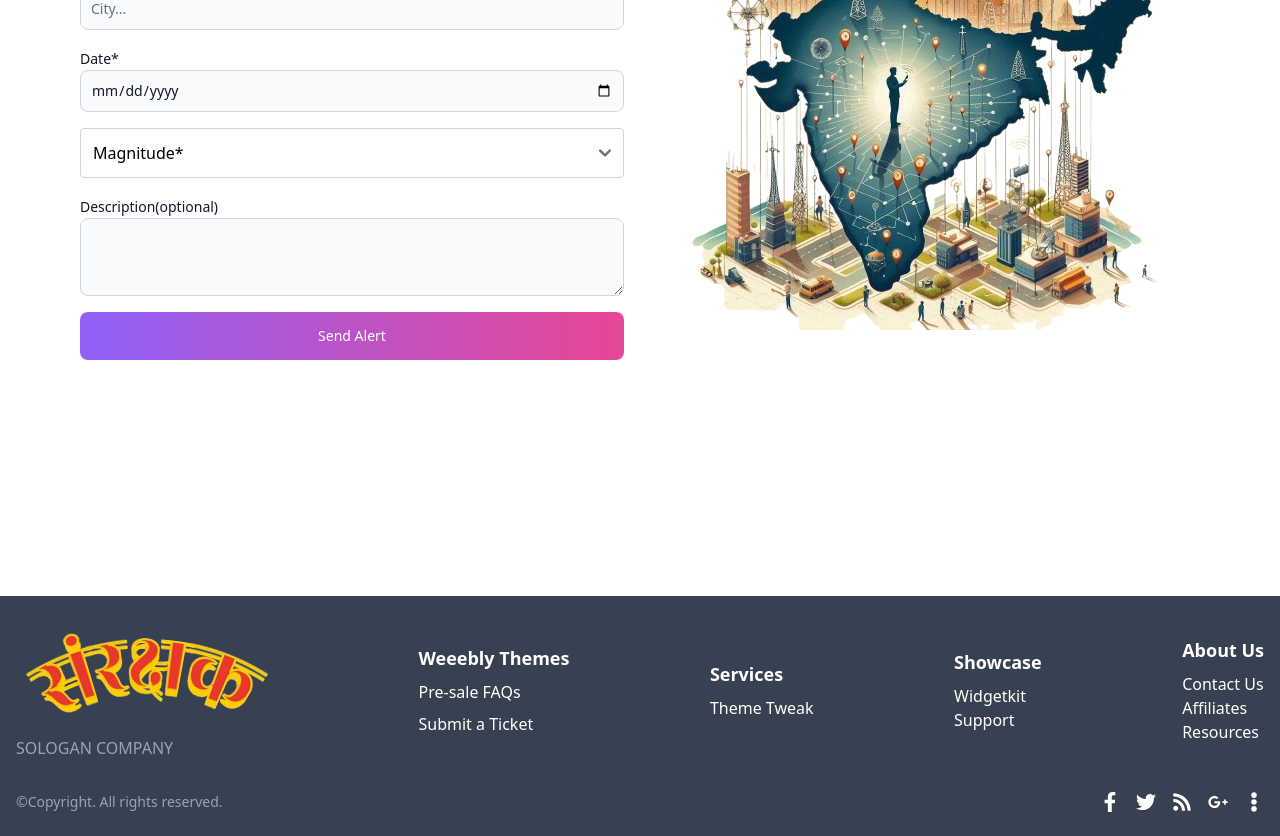
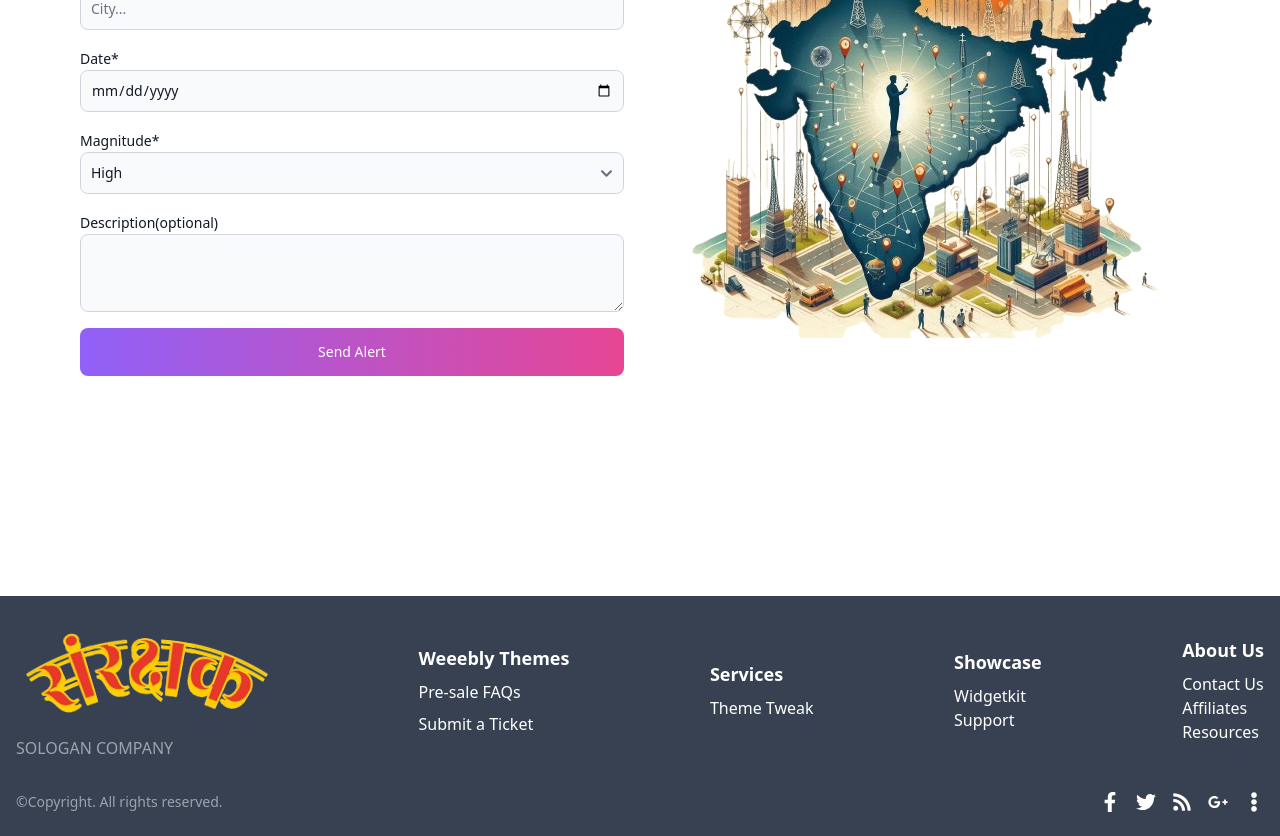
Before and after one commit to Tanay-22/SIH-24-1867, a React (Vite) app in the folder my-project/: page / in a window 1280 px wide. Shown: the part 920-1756 px from the top of the page. Built offline with nearby package versions, Linux system fonts and the light colour scheme.

Commit message:
updated the alert form

```diff
--- a/my-project/src/components/AlertForm.jsx
+++ b/my-project/src/components/AlertForm.jsx
@@ -1,4 +1,4 @@
-import { Button, Label, Textarea, TextInput } from 'flowbite-react';
+import { Button, Label, Select, Textarea, TextInput } from 'flowbite-react';
 import React from 'react';
 
 export default function AlertForm() {
@@ -66,13 +66,15 @@ export default function AlertForm() {
                 <TextInput type='date' required />
             </div>
 
-            {/* Select Dropdown */}
-            <select className="w-full p-3 border border-gray-300 rounded bg-transparent" required>
-              <option value="">Magnitude*</option>
-              <option value="Option1">High</option>
-              <option value="Option2">Moderate</option>
-              <option value="Option3">Low</option>
-            </select>
+
+            <div>
+                <Label value='Magnitude*' />
+                <Select required>
+                    <option>High</option>
+                    <option>Moderate</option>
+                    <option>Low</option>
+                </Select>
+            </div>
 
             <div>
                 <Label value='Description(optional)'/>
```
